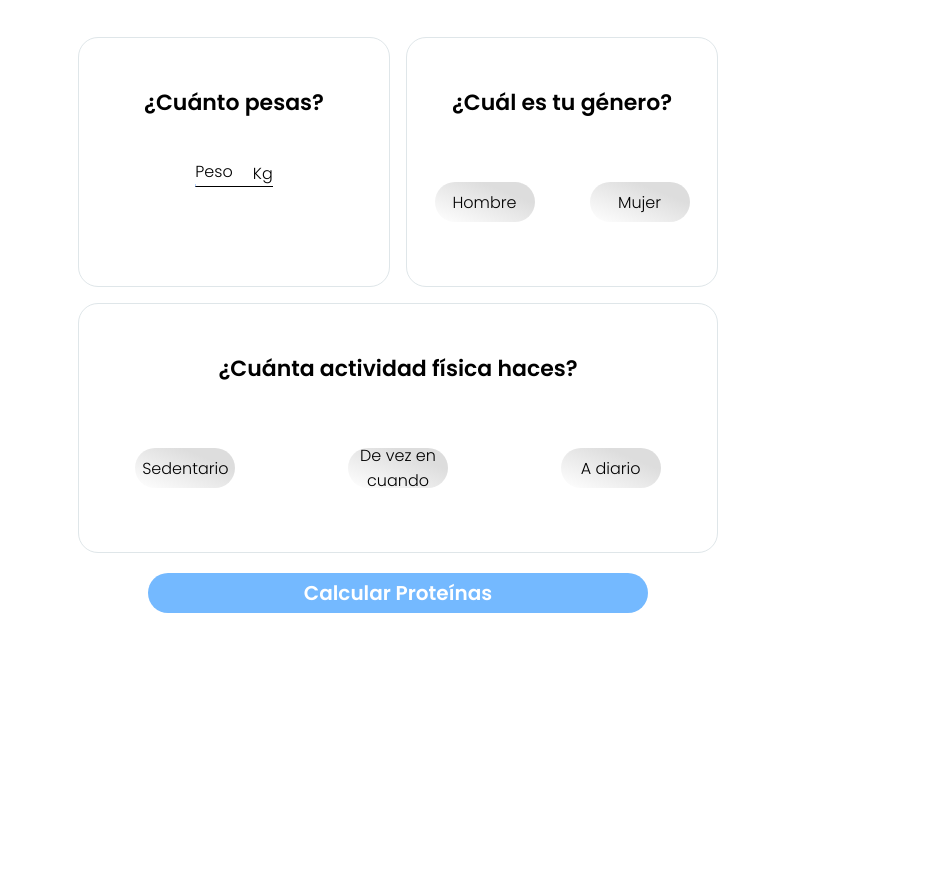
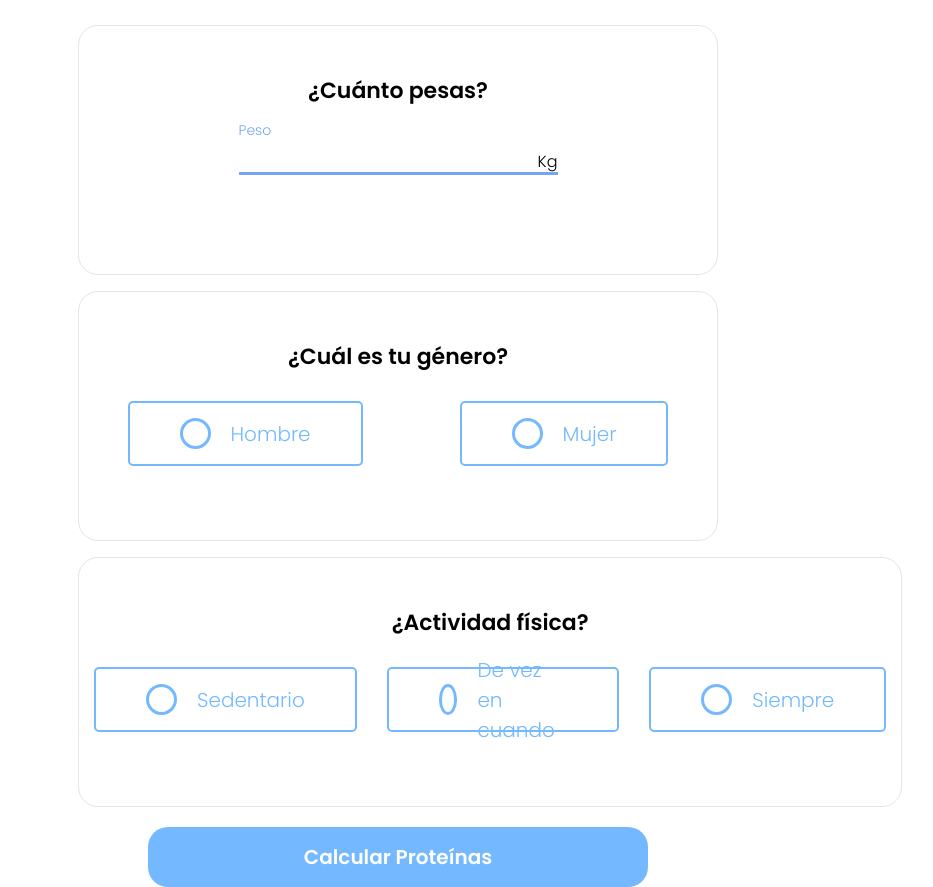
Before and after one commit to FranOttone/cursojs, a plain HTML site: page pages/Proteínas.html in a window 1280 px wide. Shown: the part 138-1025 px from the top of the page, without its empty margins (242-1175 px from the left). Before the commit the page ends 800 px from the top, so only its background shows below. Drawn offline with Linux system fonts and the light colour scheme.

Commit message:
Primer-Calculadora

```diff
--- a/Js/JavaScript.js
+++ b/Js/JavaScript.js
@@ -1,25 +1,44 @@
+window.onload=calPro();
 
-$(document).ready(function () {
+function calPro(){
+    function Id(id){return document.getElementById(id)}
+    var peso=Id('kg').value
+    var resultado=0
 
-    $('input#kg').change(function()
-    {
-    const peso= $('input#kg').val();
-            console.log(peso)
-            $('#calcular').click(() =>{
-                $.post("https://jsonplaceholder.typicode.com/posts", peso, function(data, estado) {
-                    var proteinas= parseInt(peso*1.7)
+    if(Id('kg').value !=""  && Id('sedentario').checked &&( Id('hombre').checked|| Id('mujer').checked)){
+            resultado=(peso*1.5)
+            console.log(resultado)
+            $('#creado').remove()
+            $('body').append('<div id="creado" class="append">Proteínas diarias:'+' '+Math.round(resultado)+'</div>')
+            $('.append2').remove()
+            $('.requerido').removeClass('requerido');
 
-                    if(estado ==="success")
-                      {
-                        $('body').append(`<div class="append">Cantidad de proteínas:${proteinas}gr</div>`)
+        }
+        else if(Id('kg').value !="" && Id('medianamente').checked && (Id('hombre').checked || Id('mujer').checked)){
+            resultado=(peso*1.6)
+            console.log(resultado)
+            $('#creado').remove()
+            $('body').append('<div id="creado" class="append">Proteínas diarias:'+' '+Math.round(resultado)+'</div>')
+            $('.append2').remove()
+            $('.requerido').removeClass('requerido');
+        }
 
-                      }
-                    });
+        else if(Id('kg').value !="" && Id('activo').checked && (Id('hombre').checked || Id('mujer').checked)){
+            resultado=(peso*1.8)
+            console.log(resultado)
+            $('#creado').remove()
+            $('body').append('<div id="creado" class="append">Proteínas diarias:'+' '+Math.round(resultado)+'</div>')
+            $('.append2').remove()
+            $('.requerido').removeClass('requerido');
+        }
+
+    else{
+        $('.grid').addClass("requerido");
+        $('.grid1').addClass("requerido");
+        $('.grid2').addClass("requerido");
+        $('.contenedor').append('<div class="append2">*Completa todos los campos*</div>')
 
 
-                });
-
-           });
-
-
-    });
+    }
+}
+calPro()
--- a/css/proteinas-style.css
+++ b/css/proteinas-style.css
@@ -14,13 +14,13 @@ body{
 h1{
     text-align: center;
     margin: 50px;
-    font-size: 50px;
+    font-size: 42px;
 }
 h3{
    font-size: 22px;
    position:absolute;
    transform: translateY(-60px);
-
+   text-align: center;
 }
 .grid{
     flex: 1 1 40% ;
@@ -30,7 +30,10 @@ h3{
     display: flex;
     justify-content: center;
     align-items: center;
+
 }
+
+
 .contenedor{
     display: flex;
     flex-wrap: wrap;
@@ -41,20 +44,27 @@ h3{
 }
 .contenedor-peso{
     height: 50px;
-    width: 25%;
+    width: 50%;
     position: relative;
     overflow: hidden;
     text-align: center;
 
 }
+input::-webkit-outer-spin-button,
+input::-webkit-inner-spin-button {
+    -webkit-appearance: none;
+}
 
 .contenedor-peso input{
-    width: 100px;
+    width: 200px;
     height: 100%;
     padding-top: 20px;
     border: none;
     outline: none;
-    ;
+    font-size: 18px;
+    text-align: center;
+    cursor:text;
+
 
 }
 
@@ -104,7 +114,8 @@ h3{
     margin: auto;
     margin-top: 20px;
     width: 500px;
-    height: 40px;
+    height: 60px;
+    text-align: center;
 
 }
 #calcular{
@@ -128,8 +139,17 @@ h3{
     border-radius: 20px;
     border: 0.5px solid #dfe6e9 ;
     display: flex;
+    justify-content: space-around;
+    align-items: center;
+}
+.grid2{
+    flex: 1 1 40% ;
+    height: 250px;
+    border-radius: 20px;
+    border: 0.5px solid #dfe6e9 ;
+    display:flex;
+    align-items:center;
     justify-content: center;
-    align-items: center;
 }
 .opcion{
     display: flex;
@@ -146,9 +166,7 @@ h3{
     font-size: 16px;
     outline: none;
 }
-.opcion:focus{
-    background: #74b9ff;
-}
+
 .append{
     background:#7bed9f;
     display:flex;
@@ -156,8 +174,55 @@ h3{
     align-items: center;
     font-size: 20px;
     margin: auto;
+    margin-top: 20px;
     border-radius: 20px;
     width: 50%;
     height: 200px;
     margin-bottom: 40px;
 }
+.append2{
+    font-size: 20px;
+    color: #ff7675;
+}
+.radioDiv{
+    display: flex;
+    margin: 15px;
+    height: 100px
+
+}
+input[type="radio"]{
+    display: none;
+}
+.radio-label{
+    position: relative;
+    font-size: 20px;
+    color: #74b9ff;
+    border: 2px solid #74b9ff;
+    border-radius: 5px;
+    padding: 10px 50px;
+    display: flex;
+    align-items: center;
+    cursor: pointer;
+    margin-top: 35px;
+}
+.radio-label:before{
+    content: "";
+    height: 25px;
+    width: 25px;
+    border: 3px solid #74b9ff;
+    border-radius: 50%;
+    margin-right: 20px;
+}
+input[type="radio"]:checked +.radio-label{
+    background-color: #74b9ff;
+    color: white;
+}
+input[type="radio"]:checked +.radio-label:before{
+    height: 16px;
+    width: 16px;
+    border:  8px solid white;
+    background-color: #74b9ff;
+}
+.requerido{
+    border-color: #ff7675;
+}
--- a/pages/Proteínas.html
+++ b/pages/Proteínas.html
@@ -14,32 +14,51 @@
 
 
     <div class="contenedor">
-        <div class="grid">
+        <div class="grid" id="GRID">
             <h3>¿Cuánto pesas?</h3>
             <div class="contenedor-peso">
-                <input  id="kg" name="peso"  type="text" required maxlength="3"/>
+                <input  id="kg" name="peso"  type="number"
+                oninput="javascript: if (this.value.length > this.maxLength) this.value = this.value.slice(0, this.maxLength);"
+                maxlength="3"/>
                 <label for="peso" class="label-peso">
                     <span class="span-peso">Peso</span>
                     <span class="span-kg">Kg</span>
                 </label>
             </div>
         </div>
-        <div class="grid1">
+        <div class="grid1" id="GRID">
             <h3>¿Cuál es tu género?</h3>
+            <div class="radioDiv">
+                <input name="genero" id="hombre" type="radio" value="hombre" >
+                <label class="radio-label" for="hombre">Hombre</label>
+            </div>
+            <div class="radioDiv">
+                <input  name="genero"  id="mujer" type="radio" value="mujer">
+                <label class="radio-label" for="mujer">Mujer</label>
+            </div>
+        </div>
+        <div class="grid2" id="GRID">
+            <h3>¿Actividad física?</h3>
+            <div class="radioDiv">
+                <input type="radio" name="actividad" id="sedentario">
+                <label class="radio-label" for="sedentario">Sedentario </label>
+            </div>
 
-               <button id="btnHombre" class="opcion" value="hombre">Hombre</button>
-                <button id="btnMujer" class="opcion" value="mujer">Mujer</button>
+            <div class="radioDiv">
+                <input type="radio"name="actividad" id="medianamente">
+                <label class="radio-label" for="medianamente">De vez en cuando</label>
+            </div>
 
-        </div>
-        <div class="grid">
-            <h3>¿Cuánta actividad física haces?</h3>
-            <button id="sedentario" class="opcion" value="sedentario">Sedentario</button>
-            <button id="vec" class="opcion" value="vec">De vez en cuando</button>
-            <button id="diario" class="opcion" value="diario">A diario</button>
+            <div class="radioDiv">
+                <input type="radio"name="actividad"id="activo">
+                <label class="radio-label" for="activo">Siempre</label>
+            </div>
+
+
         </div>
     </div>
     <div class="btn">
-        <button id="calcular">Calcular Proteínas</button>
+        <button id="calcular" onclick="calPro()">Calcular Proteínas</button>
     </div>
 
 </body>
```
